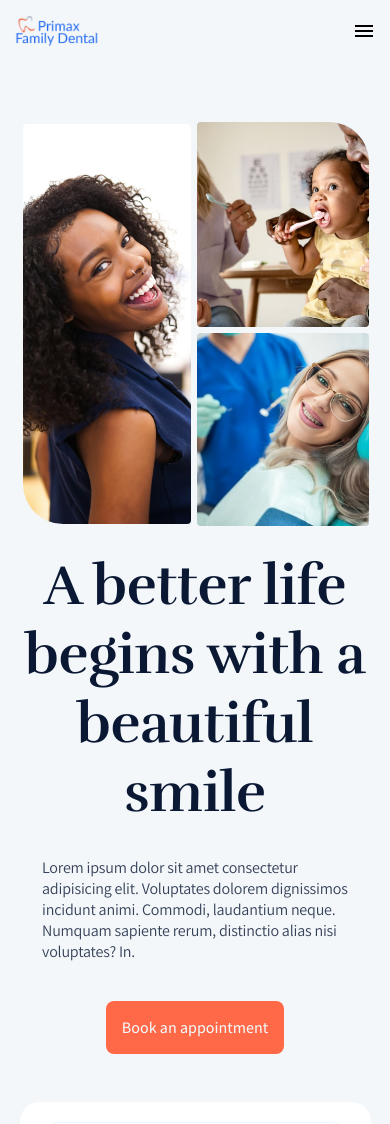
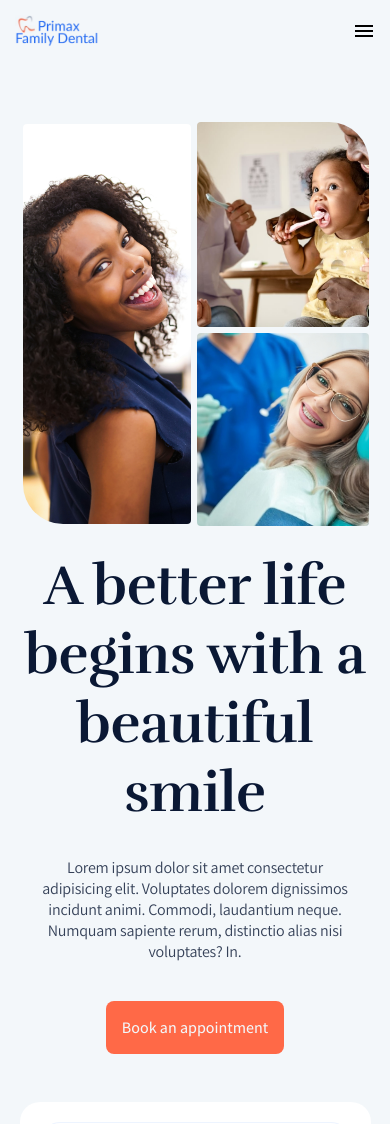
Before and after one commit to mwendwamark/PRIMAX-FAMILY-DENTAL, a React (Vite) app: page / in a window 390 px wide. Shown: the top 1124 px of the page. Built offline with nearby package versions, Linux system fonts and the light colour scheme.

Commit message:
add the required attribute for the inputs

```diff
--- a/src/components/Home-book-appointment/BookSection.jsx
+++ b/src/components/Home-book-appointment/BookSection.jsx
@@ -10,16 +10,17 @@ const BookSection = () => {
 
   const sendEmail = (e) => {
     e.preventDefault();
-    emailjs.sendForm("service_wmvkm1d", "template_m3k6kqf", form.current, {
-      publicKey: "dpxx1mCJz_BtrNyGF",
-    })
-    .then(
+    emailjs
+      .sendForm("service_wmvkm1d", "template_m3k6kqf", form.current, {
+        publicKey: "dpxx1mCJz_BtrNyGF",
+      })
+      .then(
         () => {
-          console.log('SUCCESS!');
+          console.log("SUCCESS!");
         },
         (error) => {
-          console.log('FAILED...', error.text);
-        },
+          console.log("FAILED...", error.text);
+        }
       );
 
     // Reset form after sending email
@@ -46,6 +47,7 @@ const BookSection = () => {
                   <div className="name-field">
                     <label htmlFor="name">Full Name</label>
                     <input
+                      required
                       type="text"
                       name="name"
                       id="name"
@@ -55,6 +57,7 @@ const BookSection = () => {
                   <div className="contact-field">
                     <label htmlFor="contact">Your Contact</label>
                     <input
+                      required
                       name="contact"
                       type="text"
                       id="contact"
@@ -65,7 +68,11 @@ const BookSection = () => {
                 <div className="treatment-type-and-time">
                   <div className="treatment-type-field">
                     <label htmlFor="treatment-type">Treatment Type</label>
-                    <select id="treatment-type" name="treatment_option">
+                    <select
+                      id="treatment-type"
+                      name="treatment_option"
+                      required
+                    >
                       <option value="">Select Treatment</option>
                       <option value="Oral Cleaning & Whitening">
                         Oral Cleaning & Whitening
@@ -89,7 +96,7 @@ const BookSection = () => {
                   </div>
                   <div className="time-field">
                     <label htmlFor="time">Select Time</label>
-                    <select id="time" name="time">
+                    <select id="time" name="time" required>
                       <option value="">Select Time</option>
                       <option value="">Select Time</option>
                       <option value="8am-10am">8am-10am</option>
@@ -113,6 +120,7 @@ const BookSection = () => {
                     minDate={new Date()} // Disable past dates
                     placeholderText="Select Date"
                     name="date"
+                    required
                   />
                 </div>
                 <div className="book-appointment-button">
--- a/src/components/Home-intro-section/intro-section.css
+++ b/src/components/Home-intro-section/intro-section.css
@@ -228,6 +228,13 @@
         align-items: center;
     }
 
+    .home-content-paragraph {
+        display: flex;
+        align-items: center;
+    }
+    .home-content-paragraph p {
+        text-align: center;
+    }
     .home-content-texts h1 {
         text-align: center;
     }
```
